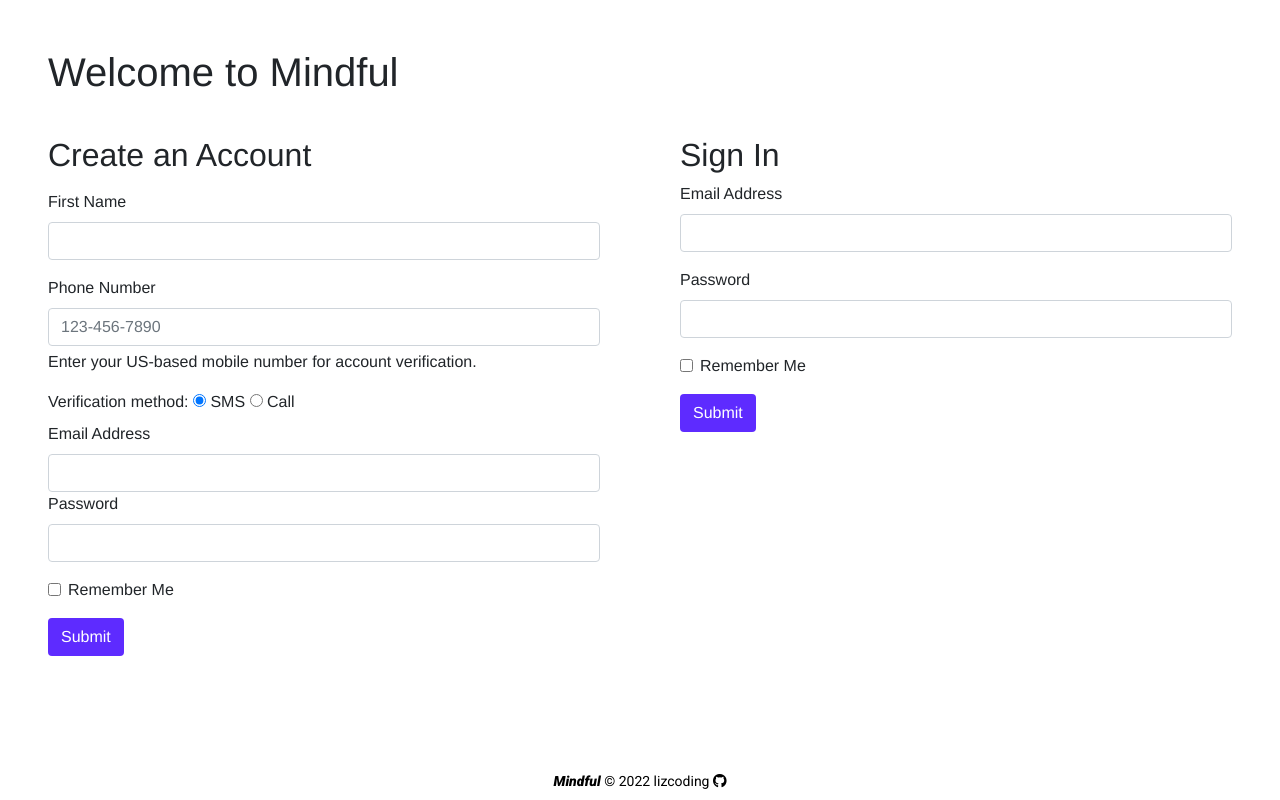
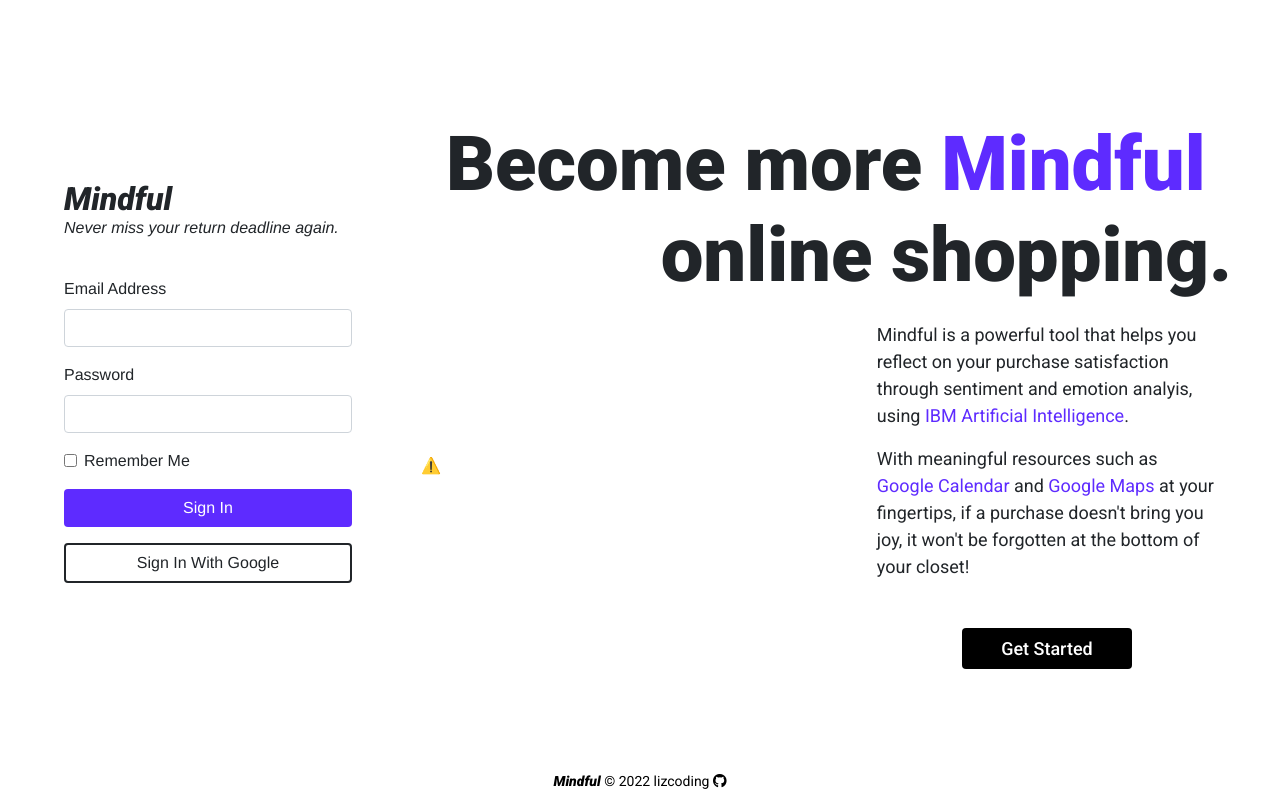
Before and after one commit to lizcoding/mindful, a Flask app: page / in a window 1280 px wide. Run offline with Flask 2, Linux system fonts and the light colour scheme; some libraries are stand-ins or nearby versions.

Commit message:
Add png files to /static/img. Overhaul app styling HTML and CSS.

```diff
--- a/project_journal.txt
+++ b/project_journal.txt
@@ -233,14 +233,14 @@ PROJECT JOURNAL WEEK 5 ---------------------------------------------------------
 2/5: Week 5 - Saturday
     Today's Goals:
     # [ ] Flask Remember Me
-    # [ ] Start Testing
+    # [X] Style Login-Form Login Page
 
 
 ----------------------------------------------------------------------------------
 2/6: Week 5 - Sunday
     Today's Goals:
     # [ ] Refactor Code
-    # [ ] Continue Testing
+    # [ ] Testing
 
 
 ----------------------------------------------------------------------------------
--- a/server.py
+++ b/server.py
@@ -12,8 +12,6 @@ from google.auth.transport import requests
 from google.oauth2.credentials import Credentials
 from google_auth_oauthlib.flow import Flow
 from googleapiclient.discovery import build
-# from googleapiclient.errors import HttpError
-# from markupsafe import re
 import functools
 import random
 import string
@@ -31,11 +29,20 @@ import os
 # <------- TO-DO's: Styling Sprint --------------------------------------------------------------->
 # [ ] Edit Plan HTML: Item Image behavior
     # [ ] Allow user to navigate back to Item page from Plan
-# [ ] Style Login page
+
+# [ ] Style Create-Account Login Page
 # [ ] Edit Mindful M favicon to have rounded edges
 # [ ] Edit navbar link font style
 # [ ] Style Calendar page
 # [ ] Style flashed messages
+# [ ] Prioritize Store Donation Locations over Donation Drop-Off Boxes for Donation Plan Maps API Result
+# [ ] Edit style for Resell Plan Pages
+# [ ] Style Send Offer (Gift Plan) Form
+# [ ] Style Mindful Analysis Reflection Responses
+# [ ] Style Verify Page to match Login Page
+
+# IMPORTANT !!!
+# [ ] Make sure Calendar Route checks Calendar Object for items with deadlines in the past, and removes them from calendar.items
 
 # <------- END OF SPRINT 2 ----------------------------------------------------------------------->
 # END OF SPRINT 2: Google Calendar API, Twilio Verify, Twilio SMS, Twilio SendGrid, Testing
@@ -600,7 +607,7 @@ def calendar():
     calendar = user.calendar[0]
 
     if calendar.items:
-        unadded_items = [item for item in user.items if item not in calendar.items]
+        unadded_items = [item for item in user.items if item.return_deadline and item not in calendar.items]
     else:
         unadded_items = user.items
 
@@ -619,7 +626,7 @@ def calendar():
     #              credentials in a persistent database instead.
     session['credentials'] = credentials_to_dict(credentials)
 
-    return render_template("calendar.html", user=user, calendar_id=calendar.calendar_id)
+    return render_template("calendar.html", user=user, calendar_id=calendar.calendar_id, calendar_items=calendar.items)
 
 
 def credentials_to_dict(credentials):
--- a/static/css/styles.css
+++ b/static/css/styles.css
@@ -24,6 +25,99 @@ body {
     padding: 0;
     margin: 0;
 }
+.btn-group.item-buttons > .btn.btn-primary {
+    border-radius: 0.25rem;
+}
+
+#login-logo {
+    font-size: 32px;
+}
+
+.about-h1 {
+    font-size: 76px;
+    font-weight: 900;
+    font-style: normal;
+    display: block;
+    white-space: nowrap;
+}
+
+.h1-top {
+    text-align: start;
+    padding-top: 9%;
+}
+
+.h1-bottom {
+    text-align: end;
+    right: 0;
+    bottom: 10%;
+}
+
+#about-h2 {
+    font-size: 16px;
+    font-weight: 500;
+    font-style: italic;
+}
+
+#about-pitch {
+    max-width: 45%;
+    padding-top: 0.5em;
+    font-family: 'Roboto', sans-serif;
+    font-size: 18px;
+    font-weight: 400;
+}
+
+#login-row {
+    height: 100%;
+    gap: 3rem;
+}
+
+.flex-flow-reverse.col {
+    padding-bottom: 1rem;
+}
+
+.row.calendar {
+    flex: 1;
+}
+
+div.col.calendar {
+    display: flex;
+    align-items: center;
+    justify-content: center;
+}
+
+.col.form-col {
+    display: flex;
+    flex-direction: column;
+    justify-content: center;
+    position: relative;
+    min-width: 300px;
+    max-width: 350px;
+    padding-bottom: 3em;
+}
+
+.about-col {
+    display: flex;
+    flex-direction: column;
+    position: relative;
+    border-radius: .3rem;
+}
+
+lottie-player {
+    position: absolute;
+    z-index: -1;
+    top: 20%;
+    left: -10px;
+}
+
+.g_id_signin {
+    position: absolute;
+    opacity: 0;
+    width: 100%;
+    height: 100%;
+    top: 0;
+    left: 0;
+}
+
 
 nav > a {
     color:white;
@@ -148,7 +258,7 @@ nav > a {
 #login-page {
     padding: 3em;
     padding-bottom: 0rem;
-    overflow: hidden;
+    overflow-y: scroll;
 }
 
 #item-page {
@@ -177,25 +287,43 @@ TO-DO: Horizontal Scroll Buttons
 
 */
 
-#login-page-container {
-    padding-top: 2em;
+#login-header {
     display: flex;
-    align-items: stretch;
-    gap: 5em;
+    flex-direction: column;
+    padding: 1em;
+    border-radius: 0.25rem;
 }
 
 #create-account, #sign-in {
     display: flex;
-    padding: 0;
+    padding: 1em;
+    background-color: white;
+    border-radius: 0.25rem;
 }
 
 #sign-in, form {
-    width: 100%;
+    display: flex;
+    flex-direction: column;
+    justify-content: center;
 }
 #create-account, form {
-    width: 100%;
+    display: flex;
+    flex-direction: column;
 }
 
+.login-toggle {
+    display: flex;
+    font-family: 'Roboto', 'sans-serif';
+    justify-content: center;
+    padding-top: 2rem;
+
+
+
+}
+#toggle {
+    background-color: black;
+    width: 50%;
+}
 #item-img {
     max-height: 90vh;
     width: auto;
--- a/templates/base.html
+++ b/templates/base.html
@@ -6,14 +6,14 @@
 
   <!-- Page Title Block -->
   <title>{% block title %} PAGE TITLE {% endblock %}</title>
-  <link rel="icon" type="image/x-icon" href="/static/img/mindful_favicon.png"/>
+  <link rel="icon" type="image/x-icon" href="/static/img/purple_circle.png" style="border-radius: .3rem;"/>
 
   <!-- Font Awesome -->
   <script src="https://kit.fontawesome.com/4c536a6bd5.js" crossorigin="anonymous"></script>
 
   <!-- Bootstrap CSS, Base CSS -->
   <link rel="stylesheet" href="https://stackpath.bootstrapcdn.com/bootstrap/4.3.1/css/bootstrap.min.css" integrity="sha384-ggOyR0iXCbMQv3Xipma34MD+dH/1fQ784/j6cY/iJTQUOhcWr7x9JvoRxT2MZw1T" crossorigin="anonymous">
-  <link rel="stylesheet" href="/static/css/styles.css">
+  <link rel="stylesheet" href="/static/css/styles.css" defer>
 
   <!-- Load Google Sign-In dependencies -->
   <meta name="google-signin-client_id" content="{{client_id}}">
@@ -60,8 +60,12 @@
     </p>
   {% endfor %}
 
-  <!-- Page Content -->
+
+  <!-- Page Content ------>
   {% block content %} {% endblock %}
+
+
+  <!-- Footer ------------>
   <div>
     <div class="row">
       <div class="col-12">
@@ -74,10 +78,9 @@
     </div>
   </div>
 
-  <!-- Bootstrap JS, jQuery, Popper.js, Vue -->
+  <!-- Bootstrap JS, jQuery, Popper.js -->
   <script src="https://code.jquery.com/jquery-3.3.1.slim.min.js" integrity="sha384-q8i/X+965DzO0rT7abK41JStQIAqVgRVzpbzo5smXKp4YfRvH+8abtTE1Pi6jizo" crossorigin="anonymous"></script>
   <script src="https://cdnjs.cloudflare.com/ajax/libs/popper.js/1.14.7/umd/popper.min.js" integrity="sha384-UO2eT0CpHqdSJQ6hJty5KVphtPhzWj9WO1clHTMGa3JDZwrnQq4sF86dIHNDz0W1" crossorigin="anonymous"></script>
   <script src="https://stackpath.bootstrapcdn.com/bootstrap/4.3.1/js/bootstrap.min.js" integrity="sha384-JjSmVgyd0p3pXB1rRibZUAYoIIy6OrQ6VrjIEaFf/nJGzIxFDsf4x0xIM+B07jRM" crossorigin="anonymous"></script>
-  <!-- <script src="https://cdn.jsdelivr.net/npm/vue@2.6.14/dist/vue.js"></script> -->
 </body>
 </html>
--- a/templates/login.html
+++ b/templates/login.html
@@ -5,10 +5,47 @@
 
 {% block content %}
 <div id="login-page" class="content-block">
-  <h1>Welcome to Mindful</h1>
-  <div id="login-page-container">
-    <div id="create-account" class="container-fluid">
+  <div id="login-row" class="row" height="100%">
+    <div class="col form-col">
 
+      <div id="login-header">
+        <h1 id="login-logo" class="logo">Mindful</h1>
+        <h2 id="about-h2">Never miss your return deadline again.</h2>
+      </div>
+
+      <div id="sign-in" class="container-fluid">
+        <form action="/login" method="POST">
+          <div class="mb-3">
+
+            <label for="userEmail" class="form-label">Email Address</label>
+            <input type="email" class="form-control" name="userEmail" id="userEmail">
+          </div>
+          <div class="mb-3">
+            <label for="userPassword" class="form-label">Password</label>
+            <input type="password" class="form-control" name="userPassword" id="userPassword">
+          </div>
+          <div class="mb-3 form-check">
+            <input type="checkbox" class="form-check-input" id="rememberUser">
+            <label class="form-check-label" name="rememberUser" for="rememberUser">Remember Me</label>
+          </div>
+          <div class="mb-3">
+            <button type="submit" class="btn btn-primary" style="width: 100%;">Sign In</button>
+          </div>
+
+          <button class="btn btn primary" style="position: relative; width: 100%; background-color: white; color: #212529; border: 2px solid #212529;"><span>Sign In With Google</span><div class="g_id_signin" data-width="330" style="position: absolute; width: 100%; height: 100%;"></div></button>
+
+          <div id="g_id_onload"
+          data-client_id="{{client_id}}"
+          data-login_uri="http://localhost:5000/tokensignin"
+          data-auto_prompt="false"
+          data-auto_select="true">
+          </div>
+
+        </form>
+      </div>
+
+
+      <div id="create-account" class="container-fluid" style="display: none;">
         <form action="/create_account" method="POST">
           <div class="mb-3"><h2>Create an Account</h2></div>
             <div class="mb-3">
@@ -40,88 +77,27 @@
             <button type="submit" class="btn btn-primary">Submit</button>
         </form>
       </div>
-    <div id="sign-in" class="container-fluid">
-      <form action="/login" method="POST">
-        <div class="mb-3"><h2>Sign In</h2>
-          <label for="userEmail" class="form-label">Email Address</label>
-          <input type="email" class="form-control" name="userEmail" id="userEmail">
     </div>
-        <div class="mb-3">
-          <label for="userPassword" class="form-label">Password</label>
-          <input type="password" class="form-control" name="userPassword" id="userPassword">
-        </div>
-        <div class="mb-3 form-check">
-          <input type="checkbox" class="form-check-input" id="rememberUser">
-          <label class="form-check-label" name="rememberUser" for="rememberUser">Remember Me</label>
-        </div>
-        <button type="submit" class="btn btn-primary">Submit</button>
-        <div>
-          <div id="g_id_onload"
-          data-client_id="{{client_id}}"
-          data-login_uri="http://localhost:5000/tokensignin"
-          data-auto_prompt="false"
-          data-auto_select="true">
-          </div>
-          <div class="g_id_signin"
-          data-type="standard"
-          data-size="large"
-          data-theme="outline"
-          data-text="sign_in_with"
-          data-shape="rectangular"
-          data-logo_alignment="left">
+    <div class="col about-col">
+        <h1 class="about-h1 h1-top logo">Become more <span style="color: #5e2bff;">Mindful</span></h1>
+          <!-- Lottie Animation Source: https://lottiefiles.com/83548-online-shopping-black-friday -->
+        <script src="https://unpkg.com/@lottiefiles/lottie-player@latest/dist/lottie-player.js"></script>
+        <lottie-player src="https://assets9.lottiefiles.com/packages/lf20_5ngs2ksb.json"  background="transparent"  speed="1"  style="width: 550px; height: 550px;"  loop autoplay></lottie-player>
+        <h1 class="about-h1 h1-bottom logo">online shopping.</h1>
+        <div class="d-flex flex-row-reverse col">
+          <div id="about-pitch">
+            <p style="padding-top: 0.6em;">Mindful is a powerful tool that helps you reflect on your purchase satisfaction through sentiment and emotion analyis, using <span style="color: #5e2bff;">IBM Artificial Intelligence</span>.</p>
+            <p>
+              With meaningful resources such as <span style="color: #5e2bff;">Google Calendar</span> and <span style="color: #5e2bff;">Google Maps</span> at your fingertips, if a purchase doesn't bring you joy, it won't be forgotten at the bottom of your closet!
+            </p>
+            <div class="login-toggle">
+              <button type="submit" id="toggle" class="btn btn-primary">Get Started</button>
             </div>
           </div>
-      </form>
+
         </div>
     </div>
   </div>
   </div>
-
-  <!-- <h2>Create an Account</h2>
-  <form action="/create_account" method="POST">
-    <p>
-      First Name: <input type="text" name="first_name" required>
-    </p>
-    <p>
-      Email: <input type="text" name="email" required>
-    </p>
-
-    <p>
-      Password: <input type="password" name="password" required>
-    </p>
-
-    <p>
-      <input type="submit">
-    </p>
-  </form>
-
-  <h2>Log In</h2>
-  <form action="/login" method="POST">
-    <p>
-      Email: <input type="text" name="email" required>
-    </p>
-
-    <p>
-      Password: <input type="password" name="password" required>
-    </p>
-
-    <p>
-      <input type="submit">
-    </p>
-  </form>
-  <div id="g_id_onload"
-  data-client_id="{{client_id}}"
-  data-login_uri="/tokensignin"
-  data-auto_prompt="false"
-  data-auto_select="true">
 </div>
-  <div class="g_id_signin"
-  data-type="standard"
-  data-size="large"
-  data-theme="outline"
-  data-text="sign_in_with"
-  data-shape="rectangular"
-  data-logo_alignment="left">
-  </div>
-</div> -->
 {% endblock %}
--- a/templates/verify.html
+++ b/templates/verify.html
@@ -24,8 +24,4 @@
     </div>
 </div>
 
-
-
-
-
 {% endblock %}
```
Also changed, not shown: other parts of static/css/styles.css (+31 -11 lines), templates/calendar.html (+6 -5 lines), templates/item.html (+11 -1 lines), templates/profile.html (+9 -2 lines), static/img/google-logo.png (added), static/img/mindful_favicon.png, static/img/purple_circle.png (added). Lines whose indentation alone changed are shown as unchanged.
